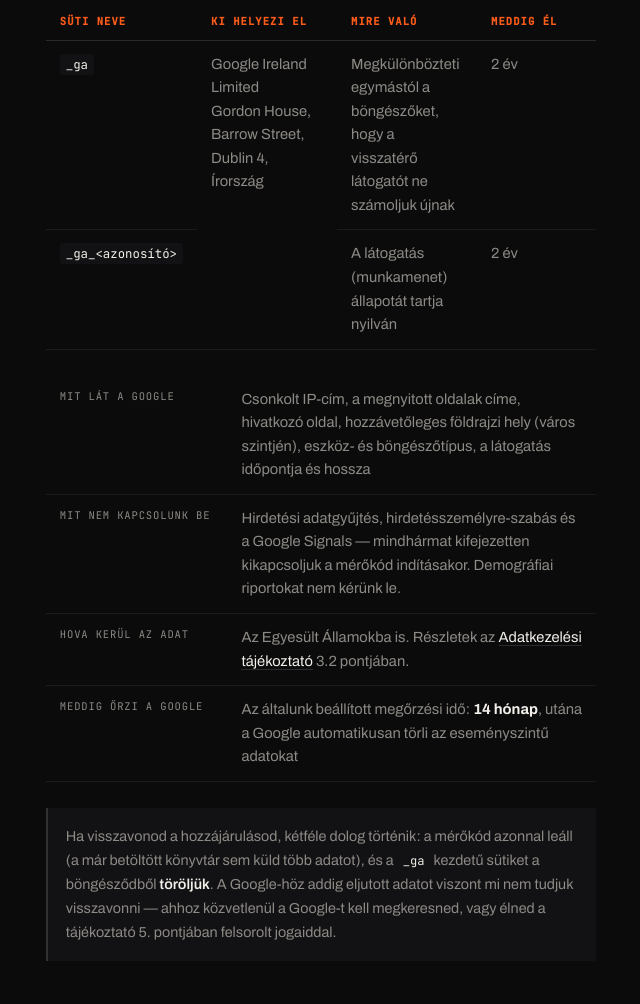
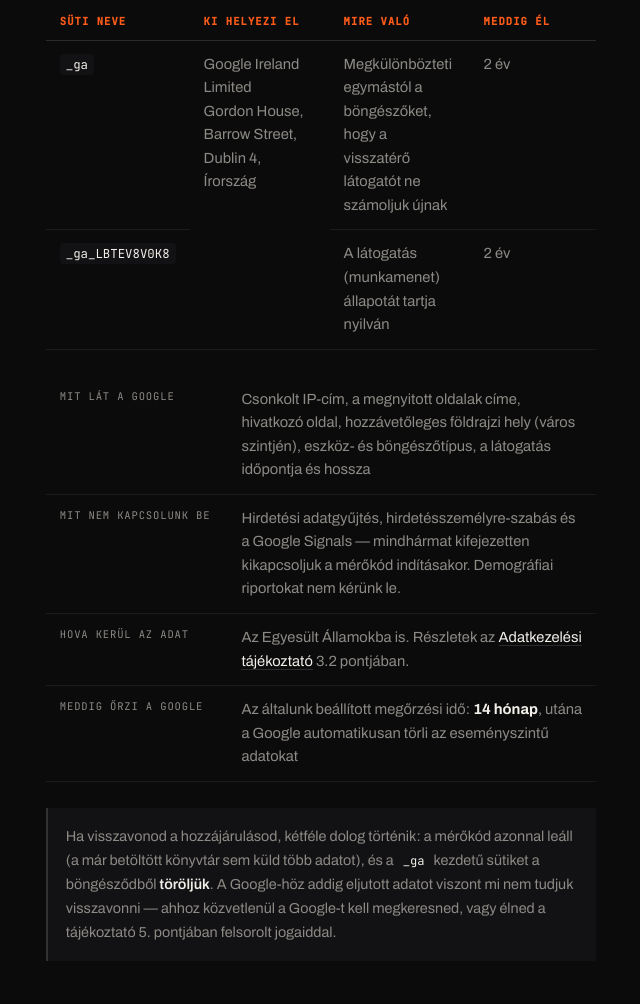
Before and after one commit to Duwras/abdabringa-site, a website: page sutik.html in a window 1280 px wide. Shown: the part 2402-3406 px from the top of the page, without its empty margins (319-959 px from the left). Drawn offline with Linux system fonts and the light colour scheme.

Commit message:
Sütitáblában a konkrét GA süti neve
A _ga_<azonosító> helyett _ga_LBTEV8V0K8. A sütitájékoztatónak a
ténylegesen kihelyezett süti nevét kell megadnia, hogy a látogató
azonosítani tudja a böngészője tárolójában.

```diff
--- a/sutik.html
+++ b/sutik.html
@@ -154,7 +154,7 @@
         <td>2 év</td>
       </tr>
       <tr>
-        <td><code>_ga_&lt;azonosító&gt;</code></td>
+        <td><code>_ga_LBTEV8V0K8</code></td>
         <td>A látogatás (munkamenet) állapotát tartja nyilván</td>
         <td>2 év</td>
       </tr>
```
